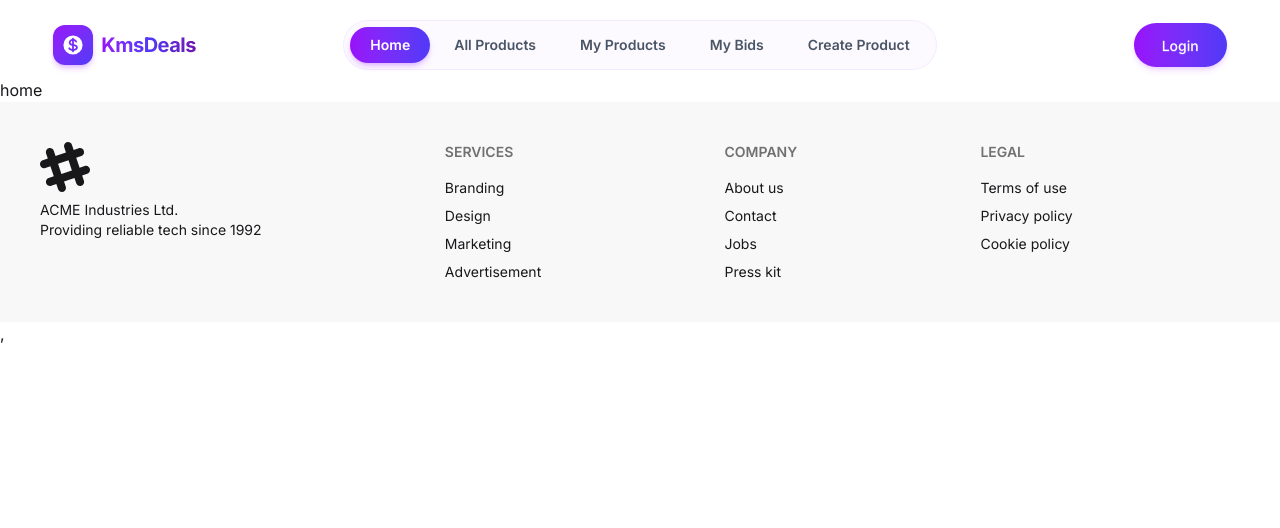
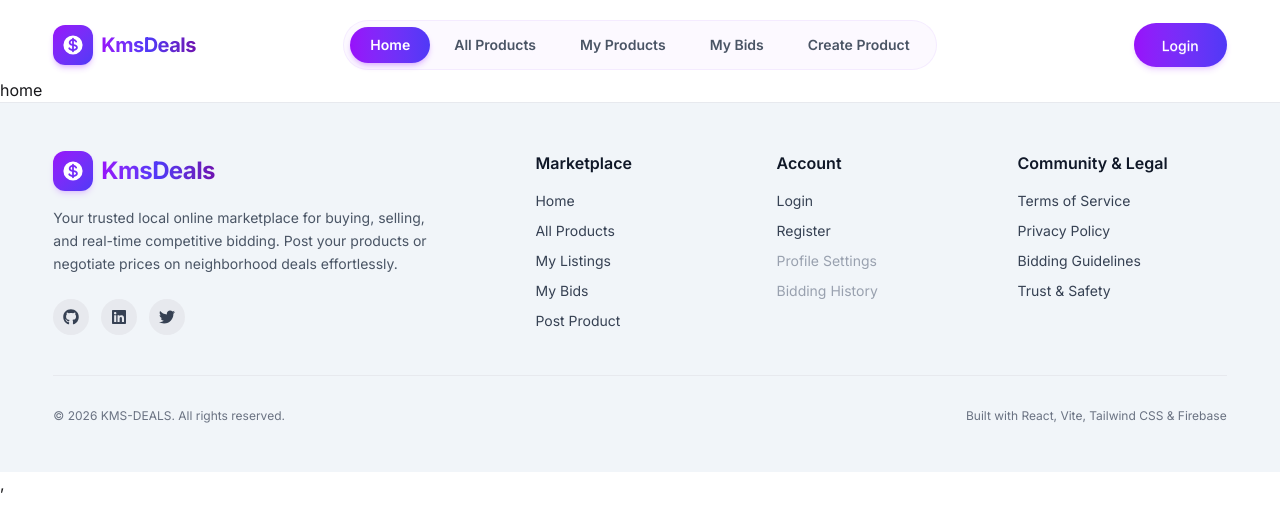
Before and after one commit to kmsmahi/kms-Deals-Full-Stack-Project-1-Clients, a React (Vite) app: page / in a window 1280 px wide. Shown: the top 528 px of the page. Built offline with nearby package versions, Linux system fonts and the light colour scheme.

Commit message:
footer updated

```diff
--- a/src/Componenets/Footer.jsx
+++ b/src/Componenets/Footer.jsx
@@ -1,48 +1,112 @@
 import React from 'react';
+import { Link } from 'react-router';
+import { HiMiniCurrencyDollar } from "react-icons/hi2";
+import { FaGithub, FaLinkedin, FaTwitter } from "react-icons/fa";
 
 const Footer = () => {
-    return (
-        <footer className="footer sm:footer-horizontal bg-base-200 text-base-content p-10">
-  <aside>
-    <svg
-      width="50"
-      height="50"
-      viewBox="0 0 24 24"
-      xmlns="http://www.w3.org/2000/svg"
-      fillRule="evenodd"
-      clipRule="evenodd"
-      className="fill-current">
-      <path
-        d="M22.672 15.226l-2.432.811.841 2.515c.33 1.019-.209 2.127-1.23 2.456-1.15.325-2.148-.321-2.463-1.226l-.84-2.518-5.013 1.677.84 2.517c.391 1.203-.434 2.542-1.831 2.542-.88 0-1.601-.564-1.86-1.314l-.842-2.516-2.431.809c-1.135.328-2.145-.317-2.463-1.229-.329-1.018.211-2.127 1.231-2.456l2.432-.809-1.621-4.823-2.432.808c-1.355.384-2.558-.59-2.558-1.839 0-.817.509-1.582 1.327-1.846l2.433-.809-.842-2.515c-.33-1.02.211-2.129 1.232-2.458 1.02-.329 2.13.209 2.461 1.229l.842 2.515 5.011-1.677-.839-2.517c-.403-1.238.484-2.553 1.843-2.553.819 0 1.585.509 1.85 1.326l.841 2.517 2.431-.81c1.02-.33 2.131.211 2.461 1.229.332 1.018-.21 2.126-1.23 2.456l-2.433.809 1.622 4.823 2.433-.809c1.242-.401 2.557.484 2.557 1.838 0 .819-.51 1.583-1.328 1.847m-8.992-6.428l-5.01 1.675 1.619 4.828 5.011-1.674-1.62-4.829z"></path>
-    </svg>
-    <p>
-      ACME Industries Ltd.
-      <br />
-      Providing reliable tech since 1992
-    </p>
-  </aside>
-  <nav>
-    <h6 className="footer-title">Services</h6>
-    <a className="link link-hover">Branding</a>
-    <a className="link link-hover">Design</a>
-    <a className="link link-hover">Marketing</a>
-    <a className="link link-hover">Advertisement</a>
-  </nav>
-  <nav>
-    <h6 className="footer-title">Company</h6>
-    <a className="link link-hover">About us</a>
-    <a className="link link-hover">Contact</a>
-    <a className="link link-hover">Jobs</a>
-    <a className="link link-hover">Press kit</a>
-  </nav>
-  <nav>
-    <h6 className="footer-title">Legal</h6>
-    <a className="link link-hover">Terms of use</a>
-    <a className="link link-hover">Privacy policy</a>
-    <a className="link link-hover">Cookie policy</a>
-  </nav>
-</footer>
-    );
+  return (
+    <footer className="bg-slate-100 border-t border-gray-200/80 text-gray-700">
+      <div className="w-11/12 mx-auto max-w-7xl py-12 px-0">
+        <div className="grid grid-cols-1 md:grid-cols-2 lg:grid-cols-5 gap-8 mb-10">
+
+          {/* Brand & Overview */}
+          <div className="lg:col-span-2 space-y-4">
+            <Link to="/" className="flex items-center gap-2">
+              <div className="p-2 rounded-xl bg-gradient-to-br from-purple-600 to-indigo-600 text-white shadow-md shadow-purple-500/20">
+                <HiMiniCurrencyDollar className="w-6 h-6" />
+              </div>
+              <span className="text-2xl font-bold bg-gradient-to-r from-purple-600 via-indigo-600 to-purple-800 bg-clip-text text-transparent tracking-tight">
+                KmsDeals
+              </span>
+            </Link>
+            <p className="text-sm text-gray-600 max-w-sm leading-relaxed">
+              Your trusted local online marketplace for buying, selling, and real-time competitive bidding. Post your products or negotiate prices on neighborhood deals effortlessly.
+            </p>
+            <div className="flex items-center gap-3 pt-2">
+              <a href="https://github.com" target="_blank" rel="noreferrer" className="p-2.5 rounded-full bg-gray-200/80 hover:bg-purple-600 hover:text-white transition-all">
+                <FaGithub className="w-4 h-4" />
+              </a>
+              <a href="https://linkedin.com" target="_blank" rel="noreferrer" className="p-2.5 rounded-full bg-gray-200/80 hover:bg-purple-600 hover:text-white transition-all">
+                <FaLinkedin className="w-4 h-4" />
+              </a>
+              <a href="https://twitter.com" target="_blank" rel="noreferrer" className="p-2.5 rounded-full bg-gray-200/80 hover:bg-purple-600 hover:text-white transition-all">
+                <FaTwitter className="w-4 h-4" />
+              </a>
+            </div>
+          </div>
+
+          {/* Quick Links */}
+          <div>
+            <h6 className="font-semibold text-gray-900 text-base mb-4">Marketplace</h6>
+            <ul className="space-y-2.5 text-sm">
+              <li>
+                <Link to="/" className="hover:text-purple-600 transition-colors">Home</Link>
+              </li>
+              <li>
+                <Link to="/all-products" className="hover:text-purple-600 transition-colors">All Products</Link>
+              </li>
+              <li>
+                <Link to="/my-products" className="hover:text-purple-600 transition-colors">My Listings</Link>
+              </li>
+              <li>
+                <Link to="/my-bids" className="hover:text-purple-600 transition-colors">My Bids</Link>
+              </li>
+              <li>
+                <Link to="/create-product" className="hover:text-purple-600 transition-colors">Post Product</Link>
+              </li>
+            </ul>
+          </div>
+
+          {/* Account Links */}
+          <div>
+            <h6 className="font-semibold text-gray-900 text-base mb-4">Account</h6>
+            <ul className="space-y-2.5 text-sm">
+              <li>
+                <Link to="/login" className="hover:text-purple-600 transition-colors">Login</Link>
+              </li>
+              <li>
+                <Link to="/register" className="hover:text-purple-600 transition-colors">Register</Link>
+              </li>
+              <li>
+                <span className="text-gray-400 cursor-not-allowed">Profile Settings</span>
+              </li>
+              <li>
+                <span className="text-gray-400 cursor-not-allowed">Bidding History</span>
+              </li>
+            </ul>
+          </div>
+
+          {/* Legal / Community */}
+          <div>
+            <h6 className="font-semibold text-gray-900 text-base mb-4">Community & Legal</h6>
+            <ul className="space-y-2.5 text-sm">
+              <li>
+                <a href="#terms" className="hover:text-purple-600 transition-colors">Terms of Service</a>
+              </li>
+              <li>
+                <a href="#privacy" className="hover:text-purple-600 transition-colors">Privacy Policy</a>
+              </li>
+              <li>
+                <a href="#rules" className="hover:text-purple-600 transition-colors">Bidding Guidelines</a>
+              </li>
+              <li>
+                <a href="#support" className="hover:text-purple-600 transition-colors">Trust & Safety</a>
+              </li>
+            </ul>
+          </div>
+
+        </div>
+
+        {/* Bottom Bar */}
+        <div className="pt-8 border-t border-gray-200/80 flex flex-col sm:flex-row items-center justify-between text-xs text-gray-500 gap-4">
+          <p>© {new Date().getFullYear()} KMS-DEALS. All rights reserved.</p>
+          <p className="flex items-center gap-1">
+            Built with React, Vite, Tailwind CSS & Firebase
+          </p>
+        </div>
+      </div>
+    </footer>
+  );
 };
 
 export default Footer;
```
